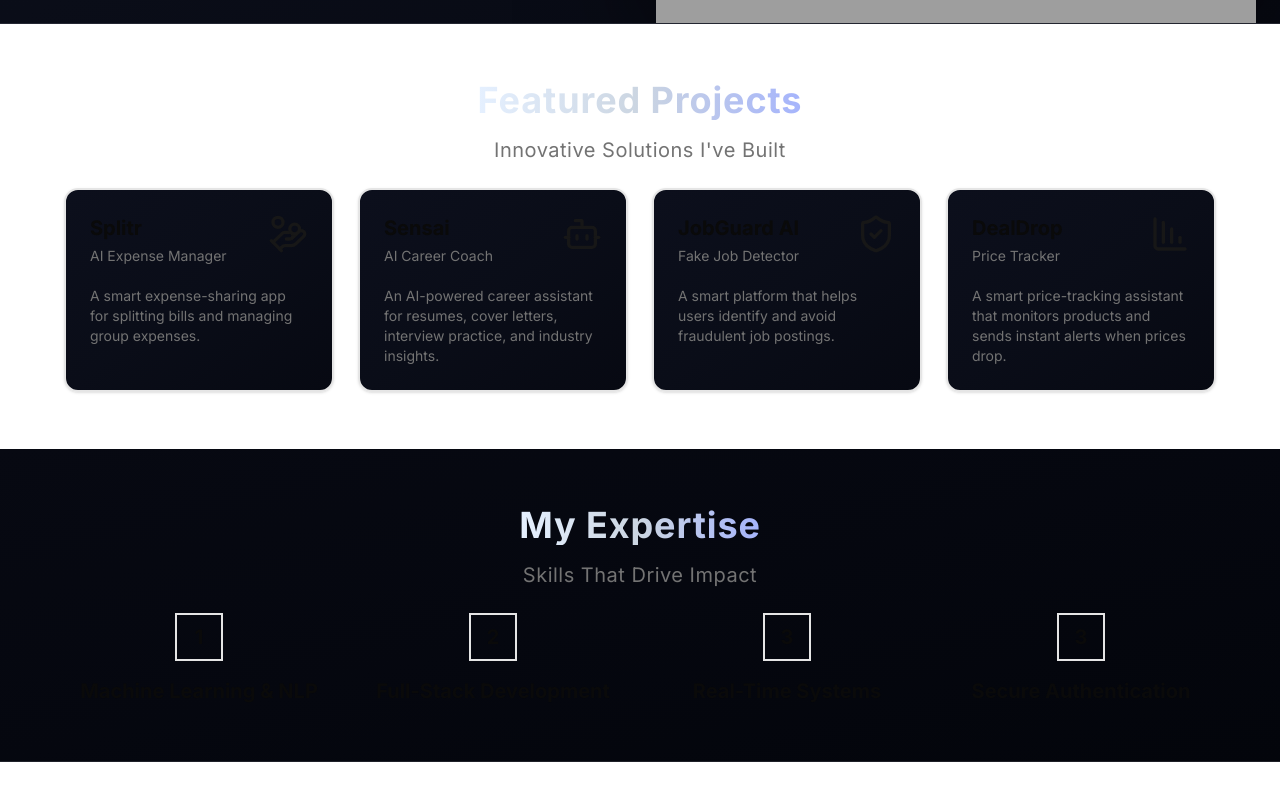
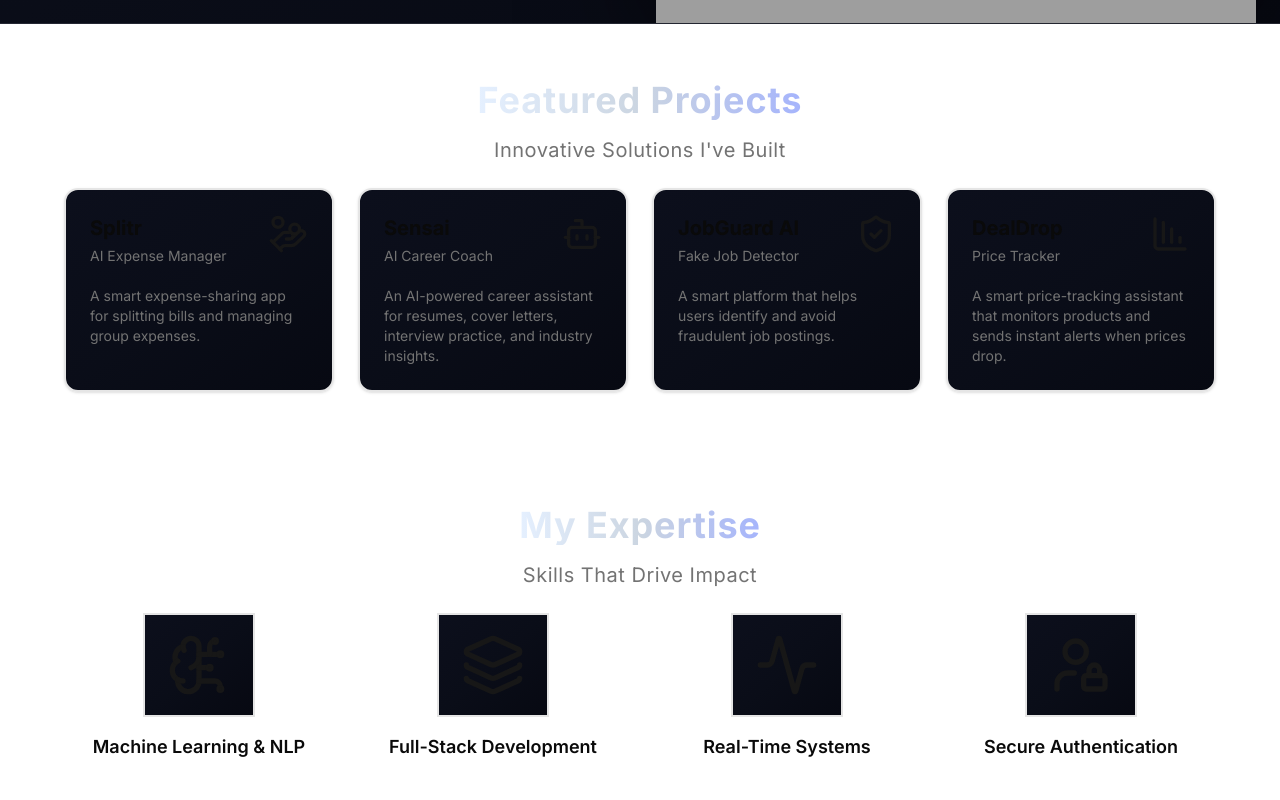
Before and after one commit to Manan0p/Personal-Portfolio, a Next.js app: page / in a window 1280 px wide. Shown: the part 523-1323 px from the top of the page. Before the commit the page ends 1285 px from the top, so only its background shows below. Built offline with nearby package versions, Linux system fonts and the light colour scheme; grey boxes are pictures that could not be loaded.

Commit message:
section 3 done

```diff
--- a/Data/expertise.js
+++ b/Data/expertise.js
@@ -1,18 +1,20 @@
+import { Activity, BrainCircuit, Layers, UserLock } from "lucide-react";
+
 export const expertise = [
   {
-    icon: "1",
+    logo: <BrainCircuit className="w-16 h-16 text-primary" />,
     title: "Machine Learning & NLP",
   },
   {
-    icon: "2",
+    logo: <Layers className="w-16 h-16 text-primary" />,
     title: "Full-Stack Development",
   },
   {
-    icon: "3",
+    logo: <Activity className="w-16 h-16 text-primary" />,
     title: "Real-Time Systems",
   },
   {
-    icon: "3",
+    logo: <UserLock className="w-16 h-16 text-primary" />,
     title: "Secure Authentication",
   },
 ];
--- a/app/page.jsx
+++ b/app/page.jsx
@@ -109,7 +109,7 @@ export default function Home() {
             })}</div>
           </div>
         </section>
-        <section className="w-full py-7 md:py-14 lg:py-14 bg-background border-b border-white/10 bg-gradient-to-br from-[#070912] via-[#05070f] to-[#03050b]">
+        <section className="w-full py-7 md:py-14 lg:py-14 bg-background border-b border-white/10 bg-gradient-to-br]">
           <div className="container mx-auto px-4 md:px-6">
             <div className="text-center">
               <h2 className="text-4xl font-bold tracking-wide inline-block bg-[linear-gradient(90deg,#E5F0FF,#CBD5E1,#A5B4FC)] text-transparent bg-clip-text mb-4">My Expertise</h2>
@@ -118,10 +118,10 @@ export default function Home() {
               </div>
             </div>
             <div className="grid grid-cols-1 md:grid-cols-2 lg:grid-cols-4 gap-6 max-w-6xl mx-auto">
-              {expertise.map(({icon,title})=>(
-                <div key={icon} className="flex flex-col items-center space-y-4">
-                  <div className="flex h-12 w-12 items-center justify-center text-xl font-bold border-2 hover:border-primary transition-colors duration-300">{icon}</div>
-                  <h3 className="text-xl font-bold">{title}</h3>
+              {expertise.map(({logo,title})=>(
+                <div key={logo} className="flex flex-col items-center space-y-4 ">
+                  <div className="flex h-26 w-28 items-center justify-center-safe border-2 hover:border-primary transition-colors duration-300  bg-gradient-to-br from-[#0c0f1c] via-[#0a0d18] to-[#070912]">{logo}</div>
+                  <h3 className="text-lg font-semibold tracking-normal mb-6">{title}</h3>
                 </div>
               ))}
             </div>
```
